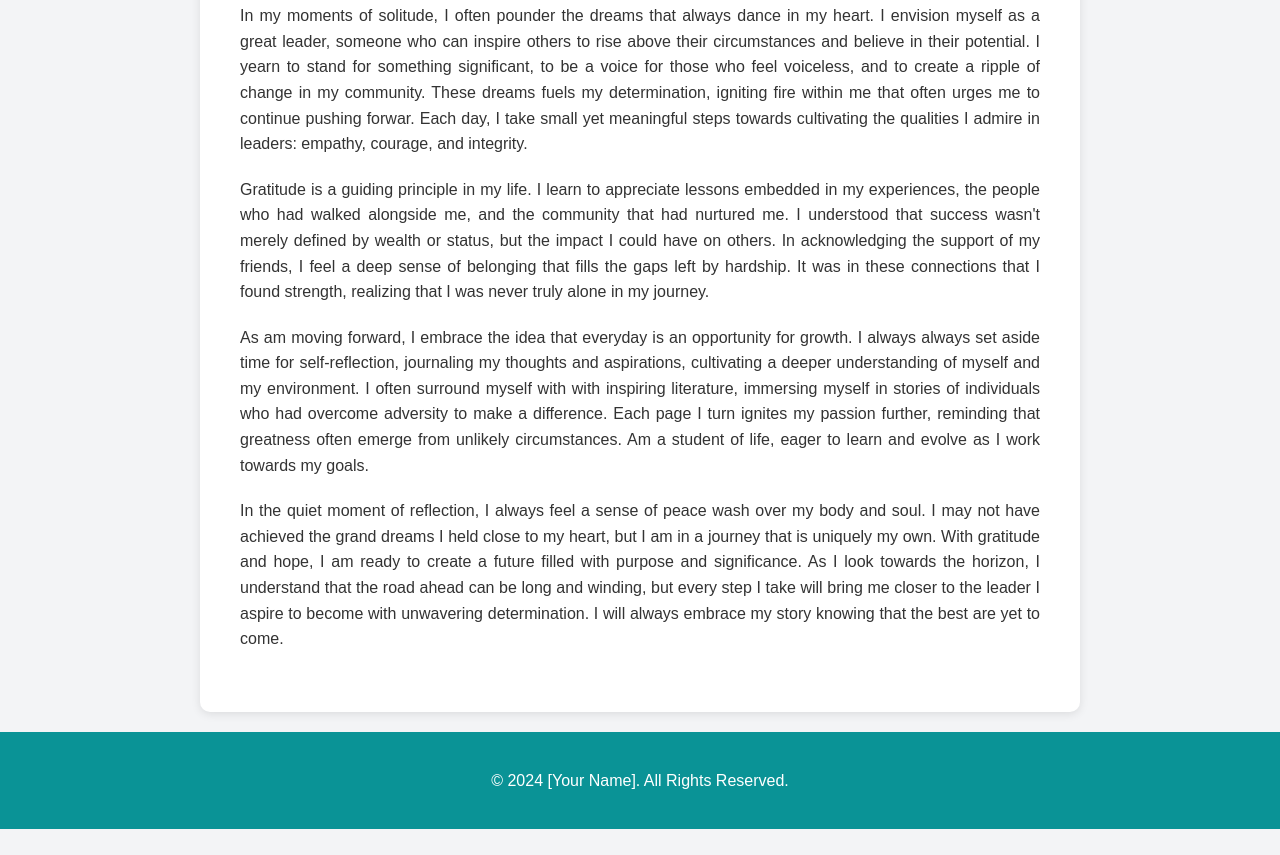
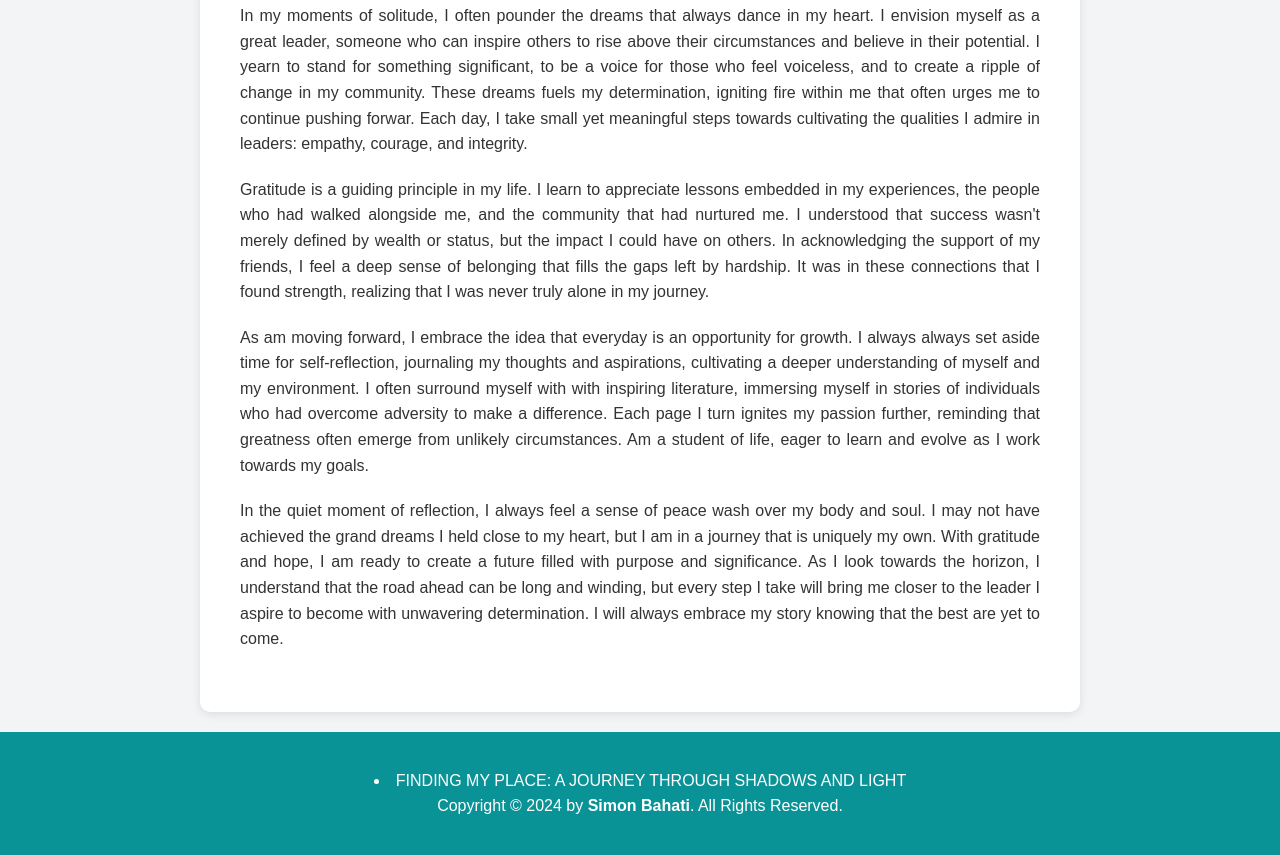
Before and after one commit to Ageyo-Bahati/My-Story, a plain HTML site: page index.html in a window 1280 px wide. Shown: the part 8480-9335 px from the top of the page. Before the commit the page ends 9309 px from the top, so only its background shows below. Drawn offline with Linux system fonts and the light colour scheme.

Commit message:
index.html

```diff
--- a/index.html
+++ b/index.html
@@ -132,7 +132,7 @@
     </div>
 
   <footer>
-    <p>© 2024 [Your Name]. All Rights Reserved.</p>
+    <p><li>FINDING MY PLACE: A JOURNEY THROUGH SHADOWS AND LIGHT </li> Copyright © 2024 by <b>Simon Bahati</b>. All Rights Reserved.</p>
   </footer>
 </body>
 </html>
```
